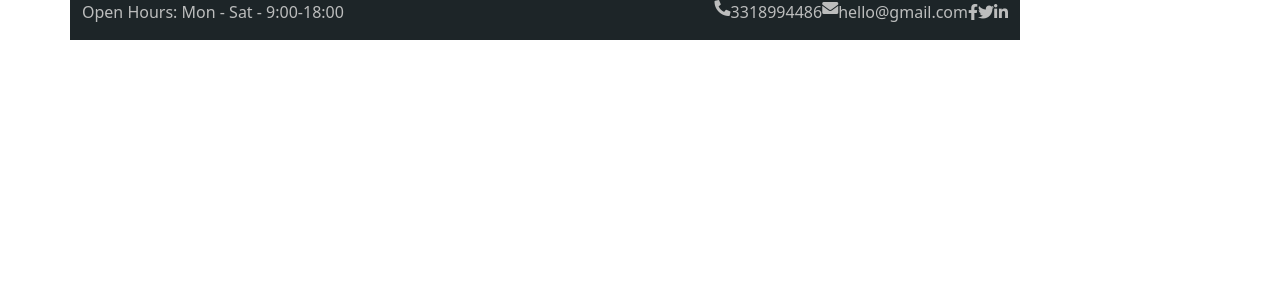
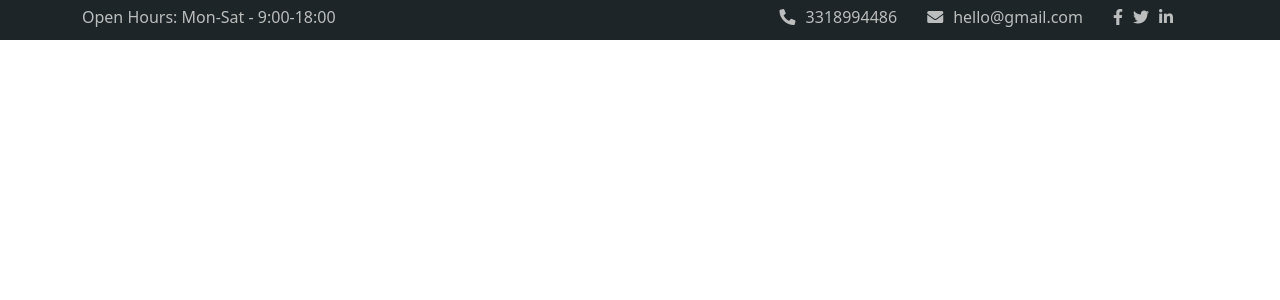
Before and after one commit to FrancescoSica16/proj-html-vuejs, a Vue app: page / in a window 1280 px wide. Shown: the top 300 px of the page. Built offline with nearby package versions, Linux system fonts and the light colour scheme; a small style sheet from the web is missing.

Commit message:
pre-header

```diff
--- a/src/App.vue
+++ b/src/App.vue
@@ -2,12 +2,7 @@
 <template>
   <div id="app">
 
-
-
-        <Header/>
-
-
-
+    <Header/>
 
     <Main/>
 
@@ -41,7 +36,5 @@ export default {
 @import "style/general.scss";
 @import "style/variabiles.scss";
 
-*{
-  margin:0;
-}
+
 </style>
--- a/src/components/Header.vue
+++ b/src/components/Header.vue
@@ -1,25 +1,27 @@
 <template>
-  <header class="container">
+  <header>
+    <div class="container">
       <div class="row">
-      <div id="pre-nav" class="col-10 d-flex justify-content-between">
+        <div id="pre-nav" class="col-12 d-flex justify-content-between">
 
-        <div id="open-hours" class="">
-          <p>Open Hours: Mon - Sat - 9:00-18:00</p>
+          <div id="open-hours" class="d-flex">
+            <div>Open Hours: Mon-Sat - 9:00-18:00</div>
           </div>
 
-        <div id="contacts" class="d-flex">
-          <div id="numbers" class="d-flex">
+          <div id="contacts" class="d-flex ">
+            <div id="numbers" class="d-flex align-items-center ">
               <i class="fas fa-phone-alt"></i>
-            <p>3318994486</p>
+              <div>3318994486</div>
             </div>
-          <div id="mail" class="d-flex">
+            <div id="mail" class="d-flex align-items-center">
               <i class="fas fa-envelope"></i>
-            <p>hello@gmail.com</p>
+              <div>hello@gmail.com</div>
             </div>
-          <div id="social">
+            <div id="social" class="d-flex align-items-center">
               <i class="fab fa-facebook-f"></i>
               <i class="fab fa-twitter"></i>
               <i class="fab fa-linkedin-in"></i>
+            </div>
           </div>
         </div>
       </div>
@@ -45,9 +47,25 @@ export default {
 @import "../style/general.scss";
 @import "../style/variabiles.scss";
 
-  #pre-nav{
+header{
   background-color: #1d2528;
   height: 40px;
 }
 
+#pre-nav{
+  margin: 5px 0;
+}
+
+#pre-nav div, i{
+  color: #bcbdbd;
+
+}
+
+#pre-nav i{
+    padding-right: 10px;
+}
+
+#contacts div {
+  padding-right: 15px;
+}
 </style>
--- a/src/style/general.scss
+++ b/src/style/general.scss
@@ -4,12 +4,8 @@
 
 @import "~@fontsource/open-sans/variable-full.css";
 
-*{
+ *{
     box-sizing: border-box;
-    margin: 0;
+    margin: 0 ;
     padding: 0;
 }
-
-#pre-nav p, i{
-    color: #bcbdbd;
-}
```
Lines whose indentation alone changed are shown as unchanged.
